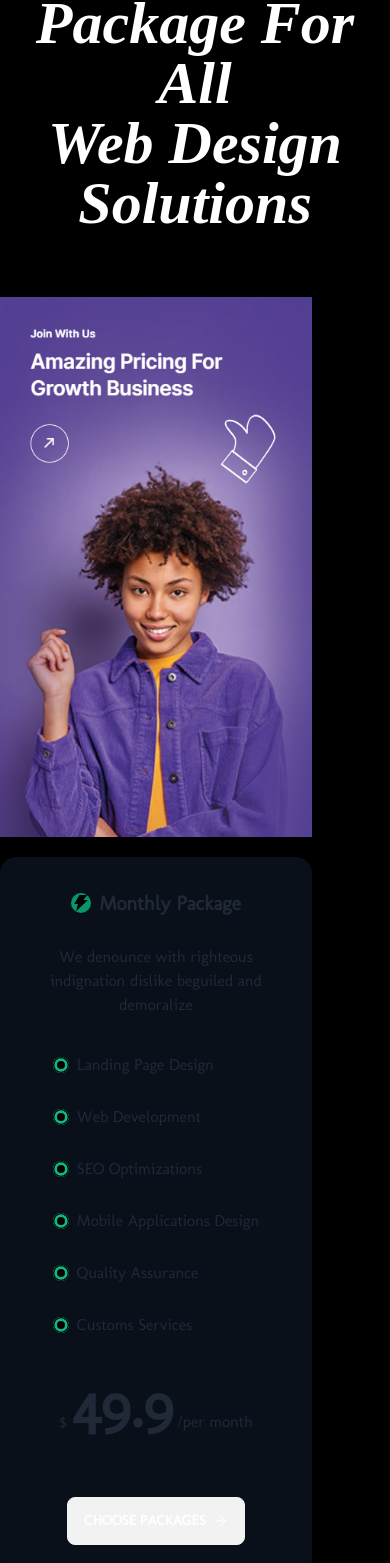
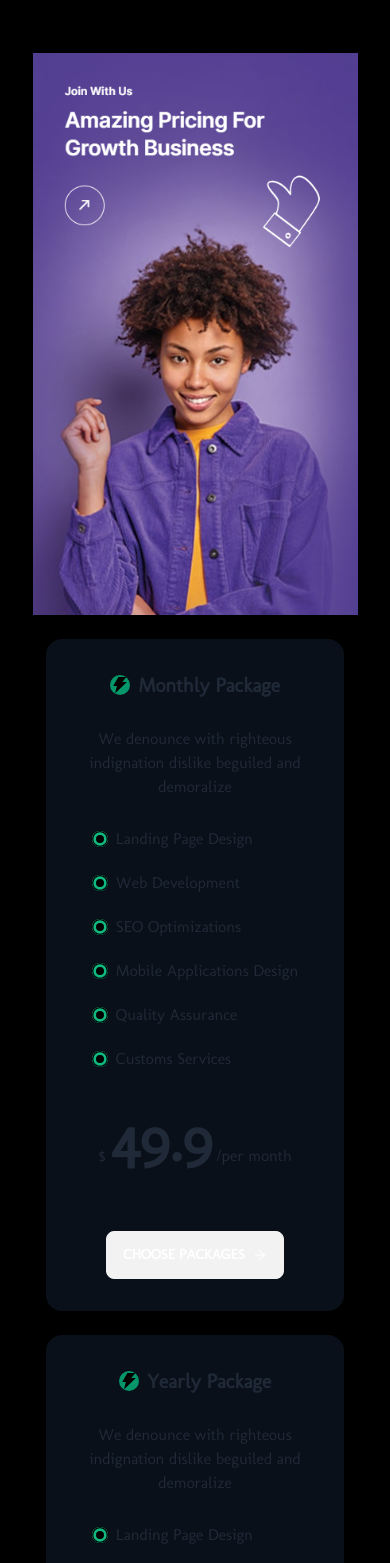
Before and after one commit to Parvez-Rahman100/webgency, a React (Create React App) app: page / in a window 390 px wide. Shown: the part 7259-8822 px from the top of the page. Built offline with nearby package versions, Linux system fonts and the light colour scheme; a web font is replaced by a local one.

Commit message:
pricing section responsived

```diff
--- a/src/Components/PricePackage/PricePackage.jsx
+++ b/src/Components/PricePackage/PricePackage.jsx
@@ -6,21 +6,22 @@ import join from "../../assests/join.PNG";
 
 const PricePackage = () => {
   return (
-    <div className="bg-black">
-      <div className="container mx-auto pt-20">
+    <div className="container mx-auto">
+      <div className="pt-20 w-10/12 mx-auto">
         <p className=" text-emerald-500 flex items-center justify-center mb-6 font-bold text-2xl pt-10">
           <BsArrowReturnRight /> <span className="ml-4">Pricing Packages</span>
         </p>
-        <h1 className=" text-6xl font-design mb-10 font-bold italic text-center text-white py-6">
-          Best Pricing Package For All <br /> Web Design Solutions
+        <h1 className=" lg:text-6xl text-xl font-design mb-10 font-bold italic text-center text-white py-6">
+          Best Pricing Package For All <br className="hidden sm:block" /> Web
+          Design Solutions
         </h1>
-        <div className="grid lg:grid-cols-3 grid-cols-1 gap-5">
-          <div className=" h-2/3 w-4/5">
+        <div className="lg:flex flex-row justify-between items-center gap-5">
+          <div className="w-full mb-6 lg:mb-0">
             <img src={join} alt="join pic" />
           </div>
-          <div className=" w-4/5">
-            <div className="card bg-[#0A1019]">
-              <div className="card-body rounded-none items-center text-center">
+          <div className="lg:w-4/5  w-11/12 mb-6 lg:mb-0 mx-auto">
+            <div className="card bg-[#0A1019] ">
+              <div className="card-body rounded-none items-center text-center ">
                 <h2 className="card-title">
                   <AiFillThunderbolt className=" rounded-full text-black bg-emerald-600" />
                   Monthly Package
@@ -30,27 +31,27 @@ const PricePackage = () => {
                   demoralize
                 </p>
                 <div className="flex items-start flex-col justify-center">
-                  <li className=" flex items-center mt-7">
+                  <li className=" flex items-center mt-5">
                     <GrRadialSelected className=" bg-emerald-500 rounded-full" />
                     <p className=" ml-2">Landing Page Design</p>
                   </li>
-                  <li className=" flex items-center mt-7">
+                  <li className=" flex items-center mt-5">
                     <GrRadialSelected className=" bg-emerald-500 rounded-full" />
                     <p className=" ml-2">Web Development</p>
                   </li>
-                  <li className=" flex items-center mt-7">
+                  <li className=" flex items-center mt-5">
                     <GrRadialSelected className=" bg-emerald-500 rounded-full" />
                     <p className=" ml-2">SEO Optimizations</p>
                   </li>
-                  <li className=" flex items-center mt-7">
+                  <li className=" flex items-center mt-5">
                     <GrRadialSelected className=" bg-emerald-500 rounded-full" />
                     <p className=" ml-2">Mobile Applications Design</p>
                   </li>
-                  <li className=" flex items-center mt-7">
+                  <li className=" flex items-center mt-5">
                     <GrRadialSelected className=" bg-emerald-500 rounded-full" />
                     <p className=" ml-2">Quality Assurance</p>
                   </li>
-                  <li className=" flex items-center mt-7">
+                  <li className=" flex items-center mt-5">
                     <GrRadialSelected className=" bg-emerald-500 rounded-full" />
                     <p className=" ml-2">Customs Services</p>
                   </li>
@@ -66,7 +67,7 @@ const PricePackage = () => {
               </div>
             </div>
           </div>
-          <div className=" w-4/5">
+          <div className=" lg:w-4/5 w-11/12 mb-6 lg:mb-0 mx-auto">
             <div className="card bg-[#0A1019]">
               <div className="card-body rounded-none items-center text-center">
                 <h2 className="card-title">
@@ -78,27 +79,27 @@ const PricePackage = () => {
                   demoralize
                 </p>
                 <div className="flex items-start flex-col justify-center">
-                  <li className=" flex items-center mt-7">
+                  <li className=" flex items-center mt-5">
                     <GrRadialSelected className=" bg-emerald-500 rounded-full" />
                     <p className=" ml-2">Landing Page Design</p>
                   </li>
-                  <li className=" flex items-center mt-7">
+                  <li className=" flex items-center mt-5">
                     <GrRadialSelected className=" bg-emerald-500 rounded-full" />
                     <p className=" ml-2">Web Development</p>
                   </li>
-                  <li className=" flex items-center mt-7">
+                  <li className=" flex items-center mt-5">
                     <GrRadialSelected className=" bg-emerald-500 rounded-full" />
                     <p className=" ml-2">SEO Optimizations</p>
                   </li>
-                  <li className=" flex items-center mt-7">
+                  <li className=" flex items-center mt-5">
                     <GrRadialSelected className=" bg-emerald-500 rounded-full" />
                     <p className=" ml-2">Mobile Applications Design</p>
                   </li>
-                  <li className=" flex items-center mt-7">
+                  <li className=" flex items-center mt-5">
                     <GrRadialSelected className=" bg-emerald-500 rounded-full" />
                     <p className=" ml-2">Quality Assurance</p>
                   </li>
-                  <li className=" flex items-center mt-7">
+                  <li className=" flex items-center mt-5">
                     <GrRadialSelected className=" bg-emerald-500 rounded-full" />
                     <p className=" ml-2">Customs Services</p>
                   </li>
```
